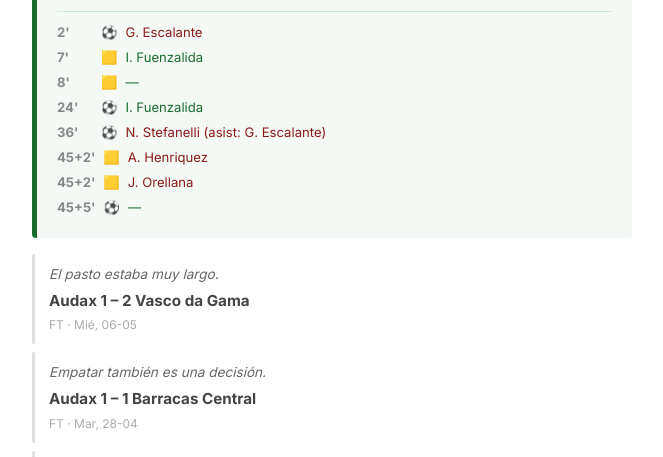
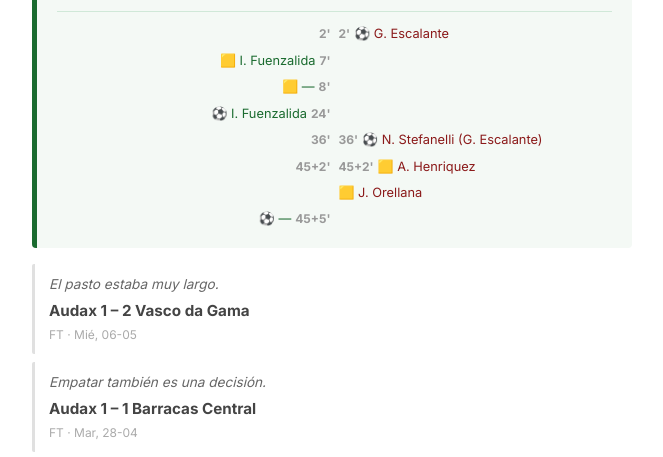
Before and after one commit to lmzmatias/audax-italiano-stats, a plain HTML site: page docs/index.html in a window 1280 px wide. Shown: the part 269-726 px from the top of the page, without its empty margins (308-971 px from the left). Drawn offline with Linux system fonts and the light colour scheme.

Commit message:
change: event list display

```diff
--- a/docs/index.html
+++ b/docs/index.html
@@ -82,37 +82,48 @@
       padding-top: 10px;
     }
 
-    .evento-vivo {
+    .eventos-grid {
+      display: grid;
+      grid-template-columns: 1fr 1fr;
+      gap: 2px 8px;
+    }
+
+    .ev-fila {
+      display: contents; /* cada fila ocupa las 2 columnas del grid */
+    }
+
+    .ev-celda {
       font-family: 'Inter', sans-serif;
-      font-size: 0.82rem;
-      color: #444444;
-      margin: 0 0 4px;
+      font-size: 0.8rem;
+      padding: 2px 0;
       display: flex;
-      gap: 8px;
+      gap: 4px;
       align-items: baseline;
     }
 
-    .evento-vivo .ev-min {
-      font-weight: 700;
-      color: #888888;
-      min-width: 36px;
-      flex-shrink: 0;
-    }
-
-    .evento-vivo .ev-icon {
-      flex-shrink: 0;
-    }
-
-    .evento-vivo .ev-desc {
-      color: #444444;
-    }
-
-    .evento-vivo.ev-audax .ev-desc {
+    /* columna izquierda: Audax — alineado a la derecha */
+    .ev-celda.ev-audax {
+      justify-content: flex-end;
+      text-align: right;
       color: #1a6b2f;
     }
 
-    .evento-vivo.ev-rival .ev-desc {
+    /* columna derecha: rival — alineado a la izquierda */
+    .ev-celda.ev-rival {
+      justify-content: flex-start;
+      text-align: left;
       color: #8b1a1a;
+    }
+
+    .ev-celda.ev-vacia {
+      /* celda vacía cuando solo hay evento de un lado */
+    }
+
+    .ev-min {
+      font-weight: 700;
+      color: #999999;
+      font-size: 0.75rem;
+      flex-shrink: 0;
     }
 
     /* ── Partidos recientes ────────────────────────────────── */
@@ -264,12 +275,20 @@
       substitution: '🔄',
     };
 
+    function textoEvento(e) {
+      var icono   = ICONOS[e.type] || '•';
+      var jugador = e.player || '—';
+      var asist   = (e.type === 'goal' || e.type === 'penalty') && e.assist
+                    ? ' (' + e.assist + ')' : '';
+      return icono + ' ' + jugador + asist;
+    }
+
     function renderEventos(eventos) {
       var el = document.getElementById('eventos-vivo');
       el.innerHTML = '';
       if (!eventos || eventos.length === 0) { el.style.display = 'none'; return; }
 
-      // Mostrar solo goles y tarjetas (no cambios, para no saturar)
+      // Solo goles y tarjetas
       var relevantes = eventos.filter(function(e) {
         return e.type === 'goal' || e.type === 'penalty' || e.type === 'own_goal' ||
                e.type === 'yellow_card' || e.type === 'red_card';
@@ -277,22 +296,56 @@
 
       if (relevantes.length === 0) { el.style.display = 'none'; return; }
 
+      // Agrupar por minuto (clave: "minute+extra")
+      var filas = [];
+      var minMap = {};
       relevantes.forEach(function(e) {
-        var minStr = e.extra ? e.minute + '+' + e.extra + "'" : e.minute + "'";
-        var icono  = ICONOS[e.type] || '•';
-        var jugador = e.player || '—';
-        var asist   = (e.type === 'goal' || e.type === 'penalty') && e.assist ? ' (asist: ' + e.assist + ')' : '';
-        var equipo  = e.is_audax ? 'ev-audax' : 'ev-rival';
-
-        var div = document.createElement('div');
-        div.className = 'evento-vivo ' + equipo;
-        div.innerHTML =
-          '<span class="ev-min">' + minStr + '</span>' +
-          '<span class="ev-icon">' + icono + '</span>' +
-          '<span class="ev-desc">' + jugador + asist + '</span>';
-        el.appendChild(div);
+        var key = e.minute + '_' + (e.extra || 0);
+        if (!minMap[key]) {
+          minMap[key] = { key: key, minute: e.minute, extra: e.extra, audax: [], rival: [] };
+          filas.push(minMap[key]);
+        }
+        if (e.is_audax) minMap[key].audax.push(e);
+        else            minMap[key].rival.push(e);
       });
 
+      var grid = document.createElement('div');
+      grid.className = 'eventos-grid';
+
+      filas.forEach(function(fila) {
+        var minStr = fila.extra ? fila.minute + '+' + fila.extra + "'" : fila.minute + "'";
+
+        // Cuántas filas necesita este minuto (máx entre audax y rival)
+        var n = Math.max(fila.audax.length, fila.rival.length);
+        for (var i = 0; i < n; i++) {
+          // Celda izquierda: Audax
+          var celdaA = document.createElement('div');
+          if (fila.audax[i]) {
+            celdaA.className = 'ev-celda ev-audax';
+            // En la primera sub-fila del minuto, mostrar el minuto al final (derecha)
+            celdaA.innerHTML = textoEvento(fila.audax[i]) +
+              (i === 0 ? ' <span class="ev-min">' + minStr + '</span>' : '');
+          } else {
+            celdaA.className = 'ev-celda ev-vacia';
+            if (i === 0) celdaA.innerHTML = '<span class="ev-min" style="margin-left:auto">' + minStr + '</span>';
+          }
+
+          // Celda derecha: rival
+          var celdaR = document.createElement('div');
+          if (fila.rival[i]) {
+            celdaR.className = 'ev-celda ev-rival';
+            celdaR.innerHTML = (i === 0 ? '<span class="ev-min">' + minStr + '</span> ' : '') +
+              textoEvento(fila.rival[i]);
+          } else {
+            celdaR.className = 'ev-celda ev-vacia';
+          }
+
+          grid.appendChild(celdaA);
+          grid.appendChild(celdaR);
+        }
+      });
+
+      el.appendChild(grid);
       el.style.display = 'block';
     }
 
```
